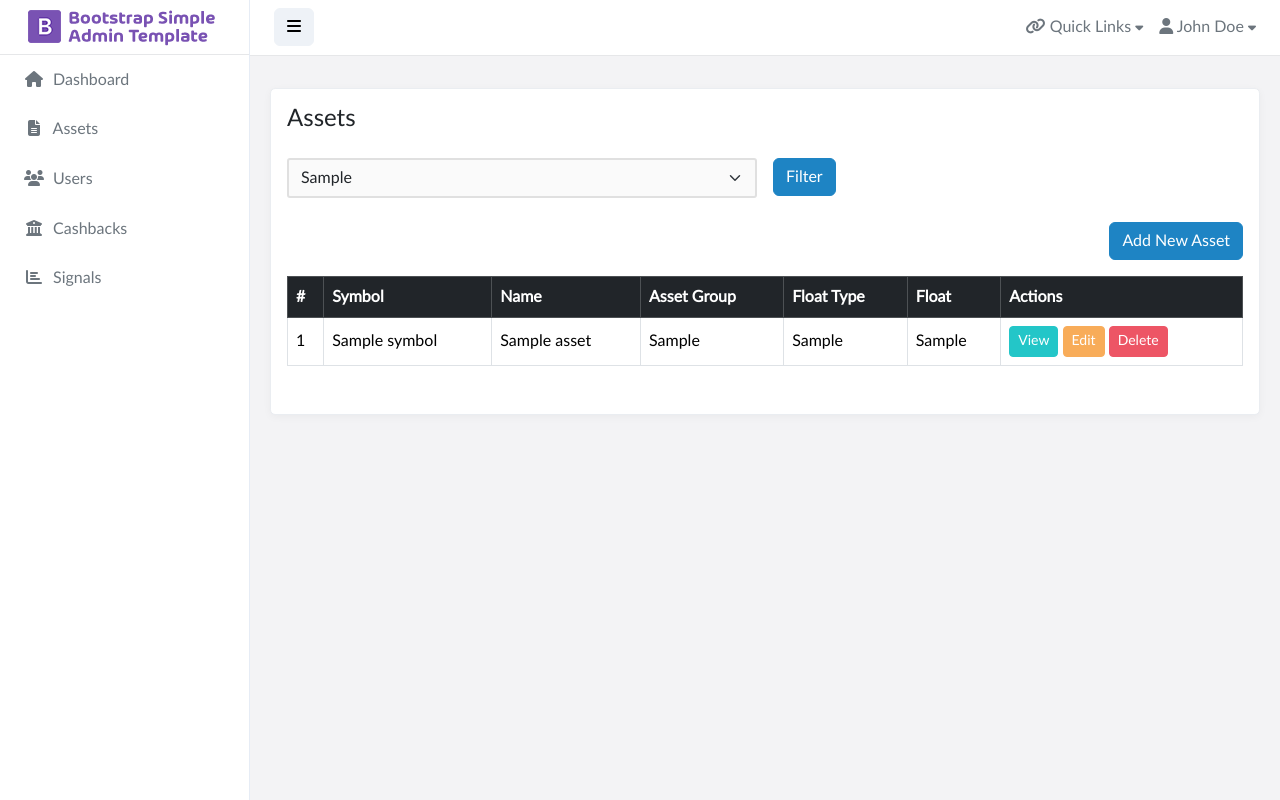
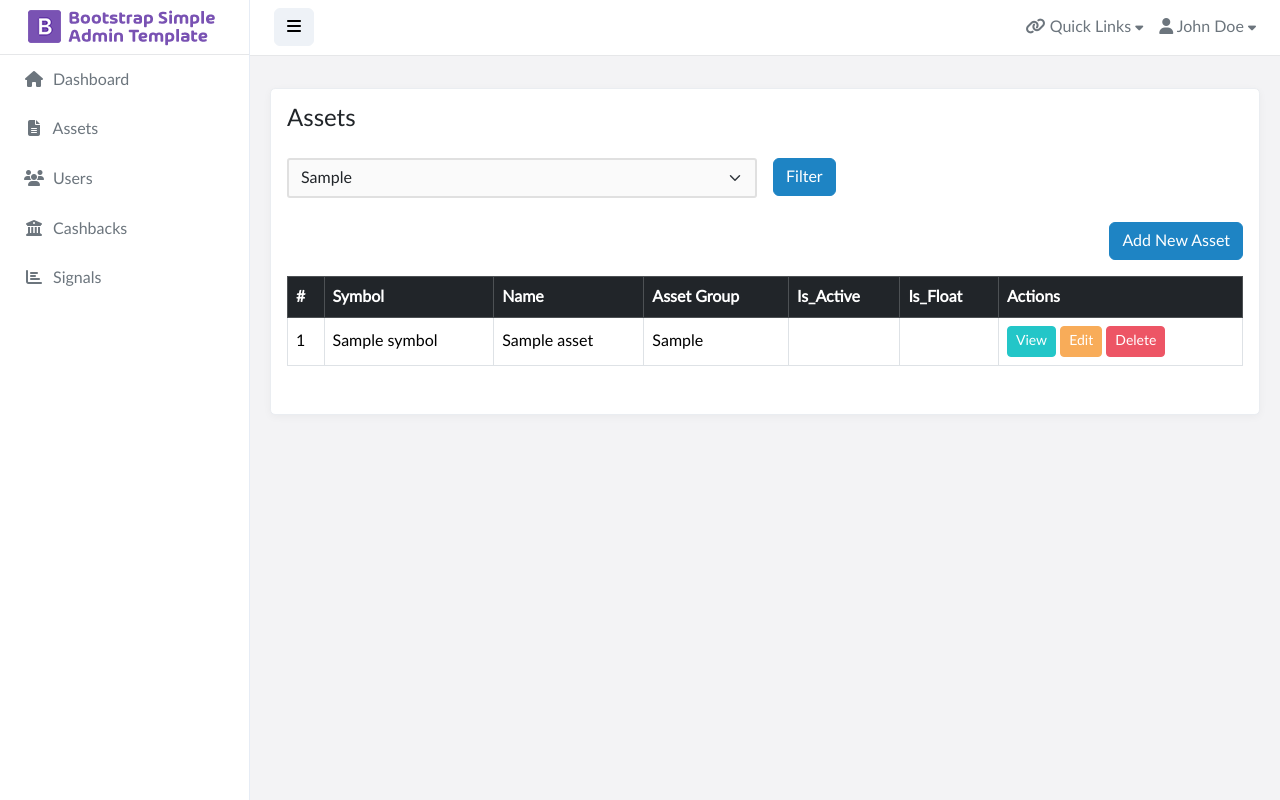
Before and after one commit to towoju5/pocketapp, a Laravel app: template resources/views/admin/assets/index.blade.php in a window 1280 px wide. Run offline with Laravel 12, Linux system fonts and the light colour scheme; the template is opened without the code that fills it: most values are stand-ins (such as "Sample title", 1, 10 or a date in 2020); parts of the project's set-up code (start-up, migrations or seed data) failed here and were passed over; some libraries are stand-ins or nearby versions.

Commit message:
updated the asset command

```diff
--- a/resources/views/admin/assets/index.blade.php
+++ b/resources/views/admin/assets/index.blade.php
@@ -46,8 +46,8 @@
                             <th>Symbol</th>
                             <th>Name</th>
                             <th>Asset Group</th>
-                            <th>Float Type</th>
-                            <th>Float</th>
+                            <th>Is_Active</th>
+                            <th>Is_Float</th>
                             <th>Actions</th>
                         </tr>
                     </thead>
@@ -58,8 +58,8 @@
                                 <td>{{ $asset->symbol }}</td>
                                 <td>{{ $asset->name }}</td>
                                 <td>{{ $asset->asset_group }}</td>
-                                <td>{{ ucfirst($asset->exchange_float_type) }}</td>
-                                <td>{{ $asset->exchange_float }}</td>
+                                <td>{{ $asset->is_active }}</td>
+                                <td>{{ $asset->is_float }}</td>
                                 <td>
                                     <a href="{{ route('admin.assets.show', $asset) }}" class="btn btn-sm btn-info text-white">View</a>
                                     <a href="{{ route('admin.assets.edit', $asset) }}" class="btn btn-sm btn-warning text-white">Edit</a>
```
